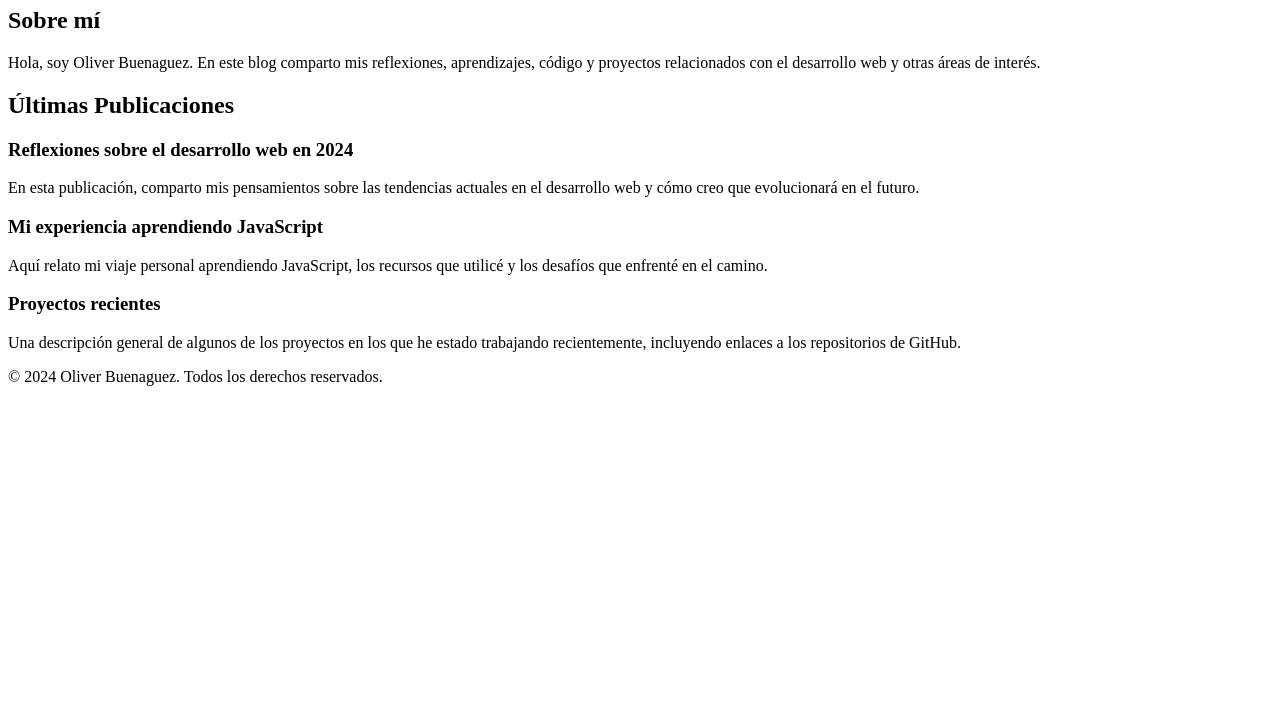
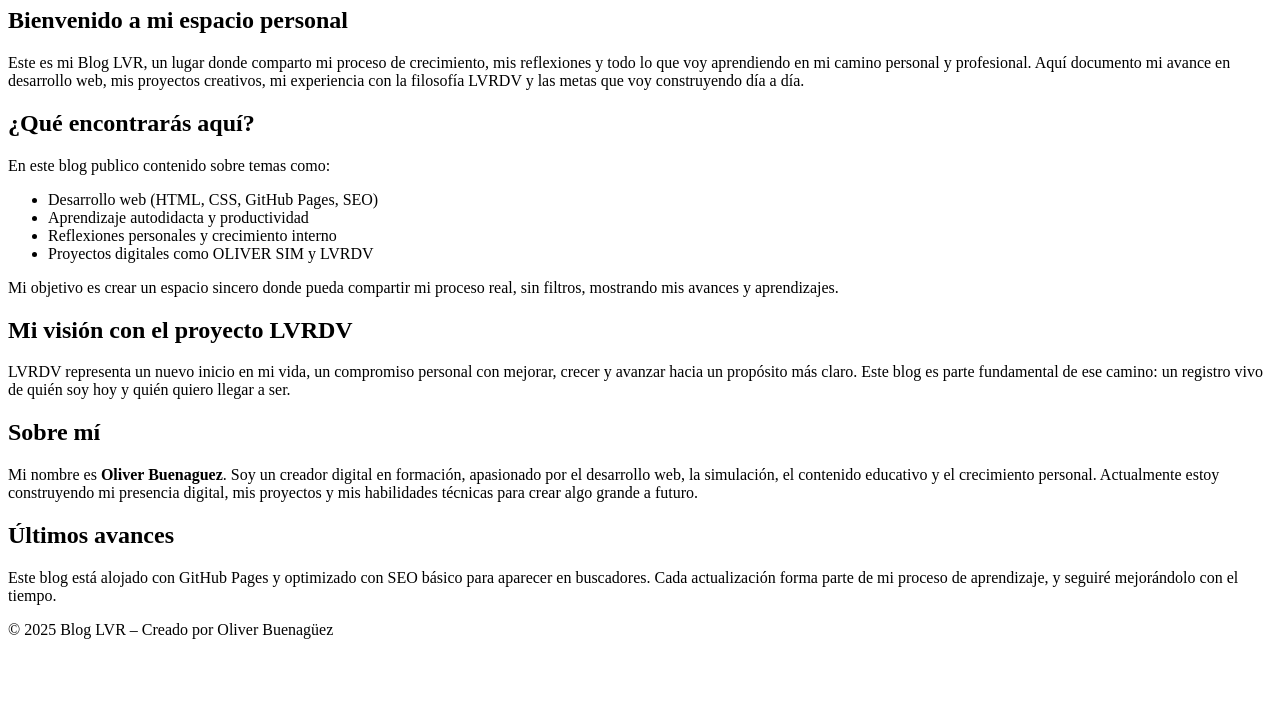
Before and after one commit to oliverbuenaguez/LVR-blog, a plain HTML site: page index.html in a window 1280 px wide. Shown: the part 73-800 px from the top of the page. Drawn offline with Linux system fonts and the light colour scheme.

Commit message:
añadiendo contenido a mi Blog

```diff
--- a/index.html
+++ b/index.html
@@ -30,51 +30,69 @@
   </head>
   <body>
     <header>
-      <h1>Bienvenido a mi Blog LVR</h1>
+      <h1>Blog LVR – Reflexiones, Aprendizaje y Proyectos</h1>
     </header>
 
     <main>
       <section>
-        <h2>Sobre mí</h2>
+        <h2>Bienvenido a mi espacio personal</h2>
         <p>
-          Hola, soy Oliver Buenaguez. En este blog comparto mis reflexiones,
-          aprendizajes, código y proyectos relacionados con el desarrollo web y
-          otras áreas de interés.
+          Este es mi Blog LVR, un lugar donde comparto mi proceso de
+          crecimiento, mis reflexiones y todo lo que voy aprendiendo en mi
+          camino personal y profesional. Aquí documento mi avance en desarrollo
+          web, mis proyectos creativos, mi experiencia con la filosofía LVRDV y
+          las metas que voy construyendo día a día.
         </p>
       </section>
 
       <section>
-        <h2>Últimas Publicaciones</h2>
-        <article>
-          <h3>Reflexiones sobre el desarrollo web en 2024</h3>
+        <h2>¿Qué encontrarás aquí?</h2>
+        <p>En este blog publico contenido sobre temas como:</p>
+        <ul>
+          <li>Desarrollo web (HTML, CSS, GitHub Pages, SEO)</li>
+          <li>Aprendizaje autodidacta y productividad</li>
+          <li>Reflexiones personales y crecimiento interno</li>
+          <li>Proyectos digitales como OLIVER SIM y LVRDV</li>
+        </ul>
         <p>
-            En esta publicación, comparto mis pensamientos sobre las tendencias
-            actuales en el desarrollo web y cómo creo que evolucionará en el
-            futuro.
+          Mi objetivo es crear un espacio sincero donde pueda compartir mi
+          proceso real, sin filtros, mostrando mis avances y aprendizajes.
         </p>
-        </article>
+      </section>
 
-        <article>
-          <h3>Mi experiencia aprendiendo JavaScript</h3>
+      <section>
+        <h2>Mi visión con el proyecto LVRDV</h2>
         <p>
-            Aquí relato mi viaje personal aprendiendo JavaScript, los recursos
-            que utilicé y los desafíos que enfrenté en el camino.
+          LVRDV representa un nuevo inicio en mi vida, un compromiso personal
+          con mejorar, crecer y avanzar hacia un propósito más claro. Este blog
+          es parte fundamental de ese camino: un registro vivo de quién soy hoy
+          y quién quiero llegar a ser.
         </p>
-        </article>
+      </section>
 
-        <article>
-          <h3>Proyectos recientes</h3>
+      <section>
+        <h2>Sobre mí</h2>
         <p>
-            Una descripción general de algunos de los proyectos en los que he
-            estado trabajando recientemente, incluyendo enlaces a los
-            repositorios de GitHub.
+          Mi nombre es <strong>Oliver Buenaguez</strong>. Soy un creador digital
+          en formación, apasionado por el desarrollo web, la simulación, el
+          contenido educativo y el crecimiento personal. Actualmente estoy
+          construyendo mi presencia digital, mis proyectos y mis habilidades
+          técnicas para crear algo grande a futuro.
         </p>
-        </article>
+      </section>
+
+      <section>
+        <h2>Últimos avances</h2>
+        <p>
+          Este blog está alojado con GitHub Pages y optimizado con SEO básico
+          para aparecer en buscadores. Cada actualización forma parte de mi
+          proceso de aprendizaje, y seguiré mejorándolo con el tiempo.
+        </p>
       </section>
     </main>
 
     <footer>
-      <p>&copy; 2024 Oliver Buenaguez. Todos los derechos reservados.</p>
+      <p>© 2025 Blog LVR – Creado por Oliver Buenagüez</p>
     </footer>
   </body>
 </html>
```
Lines whose indentation alone changed are shown as unchanged.
